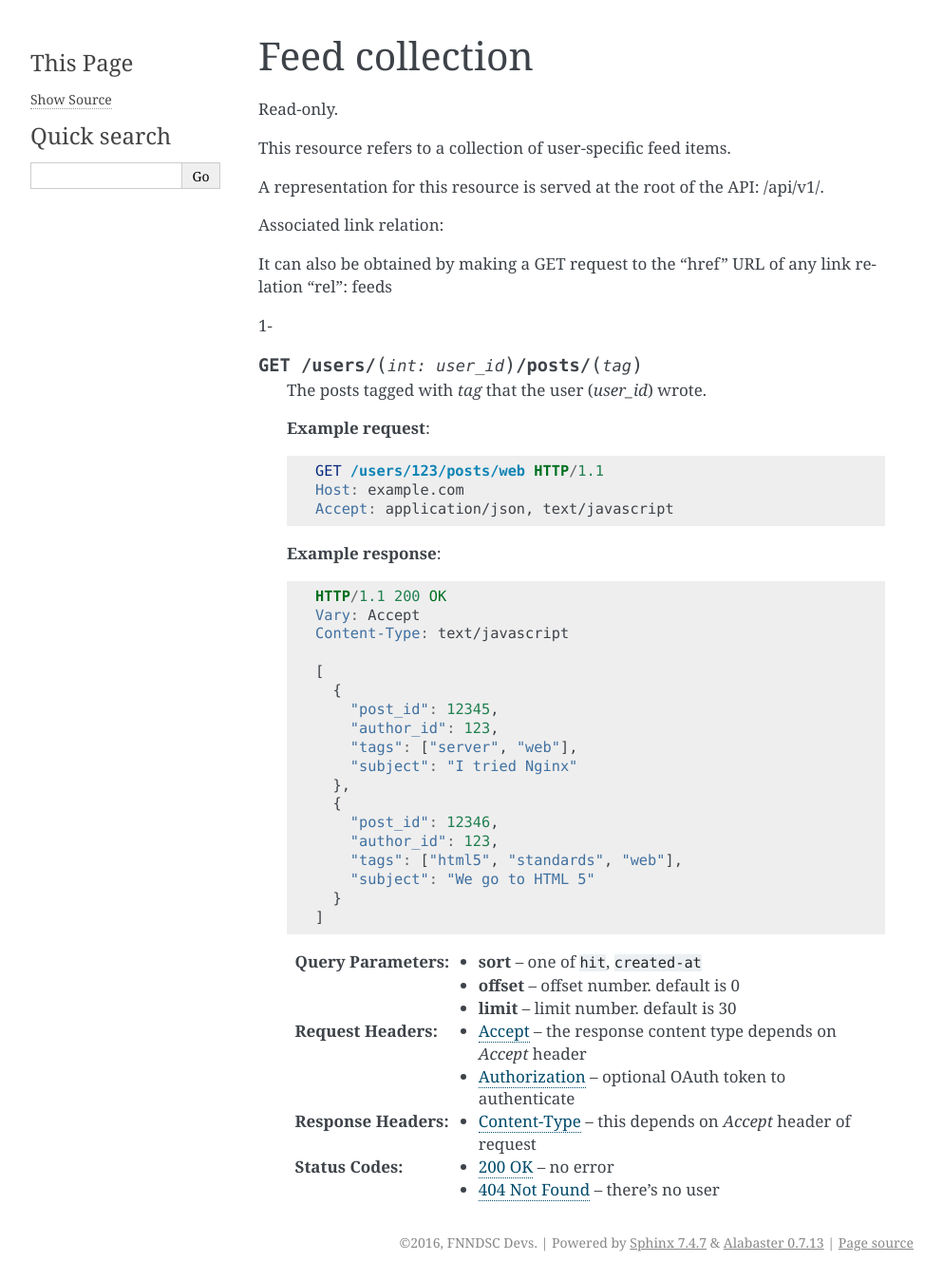
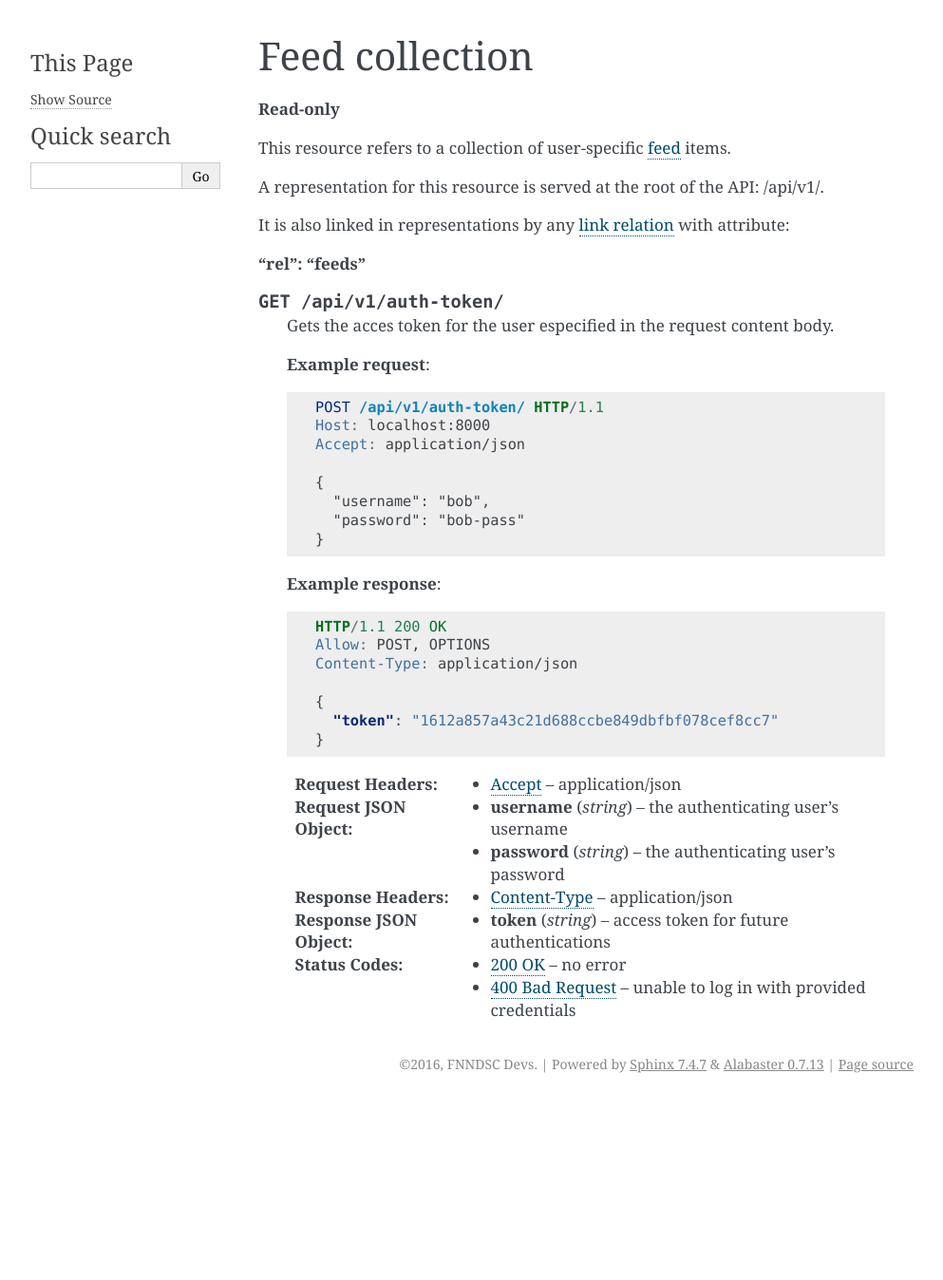
Before and after one commit to FNNDSC/ChRIS_ultron_backEnd, a Sphinx documentation site: the page built from docs/source/collections/feed.rst, in a window 1280 px wide. Shown: the whole page at 95% size, without its empty margins (148-1141 px from the left). Built offline with Sphinx 7.4.7, drawn with Linux system fonts in a browser that asks for light colours; after the commit the page ends 1160 px from its top, so only the background shows below that.

Commit message:
Updated API documentation. Added authentication info

```diff
--- a/docs/source/collections/feed.rst
+++ b/docs/source/collections/feed.rst
@@ -2,64 +2,57 @@
 Feed collection
 ===============
 
-Read-only.
+**Read-only**
 
-This resource refers to a collection of user-specific feed items.
+
+This resource refers to a collection of user-specific feed_ items.
+
+.. _feed: ../items/feed.html
+
 
 A representation for this resource is served at the root of the API: /api/v1/.
 
-Associated link relation:
+
+It is also linked in representations by any `link relation`_ with attribute:
+
+**"rel": "feeds"**
+
+.. _`link relation`: http://amundsen.com/media-types/collection/format/#link-relations
 
 
-It can also be obtained by making a GET request to the "href"
-URL of any link relation "rel": feeds
+.. http:get:: /api/v1/auth-token/
 
-1-
-
-
-
-.. http:get:: /users/(int:user_id)/posts/(tag)
-
-   The posts tagged with `tag` that the user (`user_id`) wrote.
+   Gets the acces token for the user especified in the request content body.
 
    **Example request**:
 
    .. sourcecode:: http
 
-      GET /users/123/posts/web HTTP/1.1
-      Host: example.com
-      Accept: application/json, text/javascript
+      POST /api/v1/auth-token/ HTTP/1.1
+      Host: localhost:8000
+      Accept: application/json
+
+      {
+        "username": "bob",
+	"password": "bob-pass"
+      }
 
    **Example response**:
 
    .. sourcecode:: http
 
       HTTP/1.1 200 OK
-      Vary: Accept
-      Content-Type: text/javascript
+      Allow: POST, OPTIONS
+      Content-Type: application/json
 
-      [
-        {
-          "post_id": 12345,
-          "author_id": 123,
-          "tags": ["server", "web"],
-          "subject": "I tried Nginx"
-        },
-        {
-          "post_id": 12346,
-          "author_id": 123,
-          "tags": ["html5", "standards", "web"],
-          "subject": "We go to HTML 5"
-        }
-      ]
+      {
+        "token": "1612a857a43c21d688ccbe849dbfbf078cef8cc7"
+      }
 
-   :query sort: one of ``hit``, ``created-at``
-   :query offset: offset number. default is 0
-   :query limit: limit number. default is 30
-   :reqheader Accept: the response content type depends on
-                      :mailheader:`Accept` header
-   :reqheader Authorization: optional OAuth token to authenticate
-   :resheader Content-Type: this depends on :mailheader:`Accept`
-                            header of request
+   :reqheader Accept: application/json
+   :<json string username: the authenticating user's username
+   :<json string password: the authenticating user's password
+   :resheader Content-Type: application/json
+   :>json string token: access token for future authentications
    :statuscode 200: no error
-   :statuscode 404: there's no user
+   :statuscode 400: unable to log in with provided credentials
```
Also changed, not shown: docs/source/api.rst (+7 -7 lines), docs/source/authentication.rst (+43 -5 lines).
